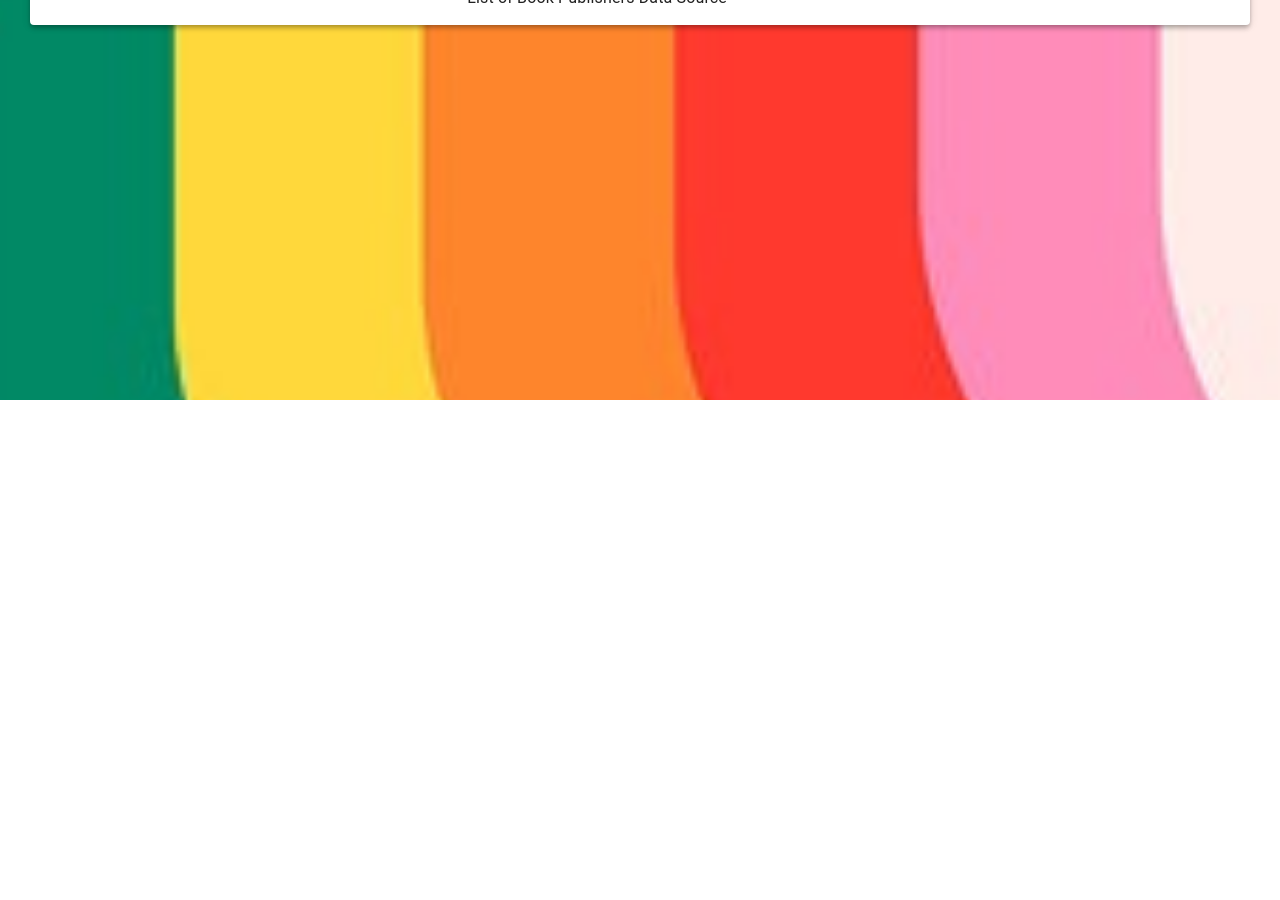
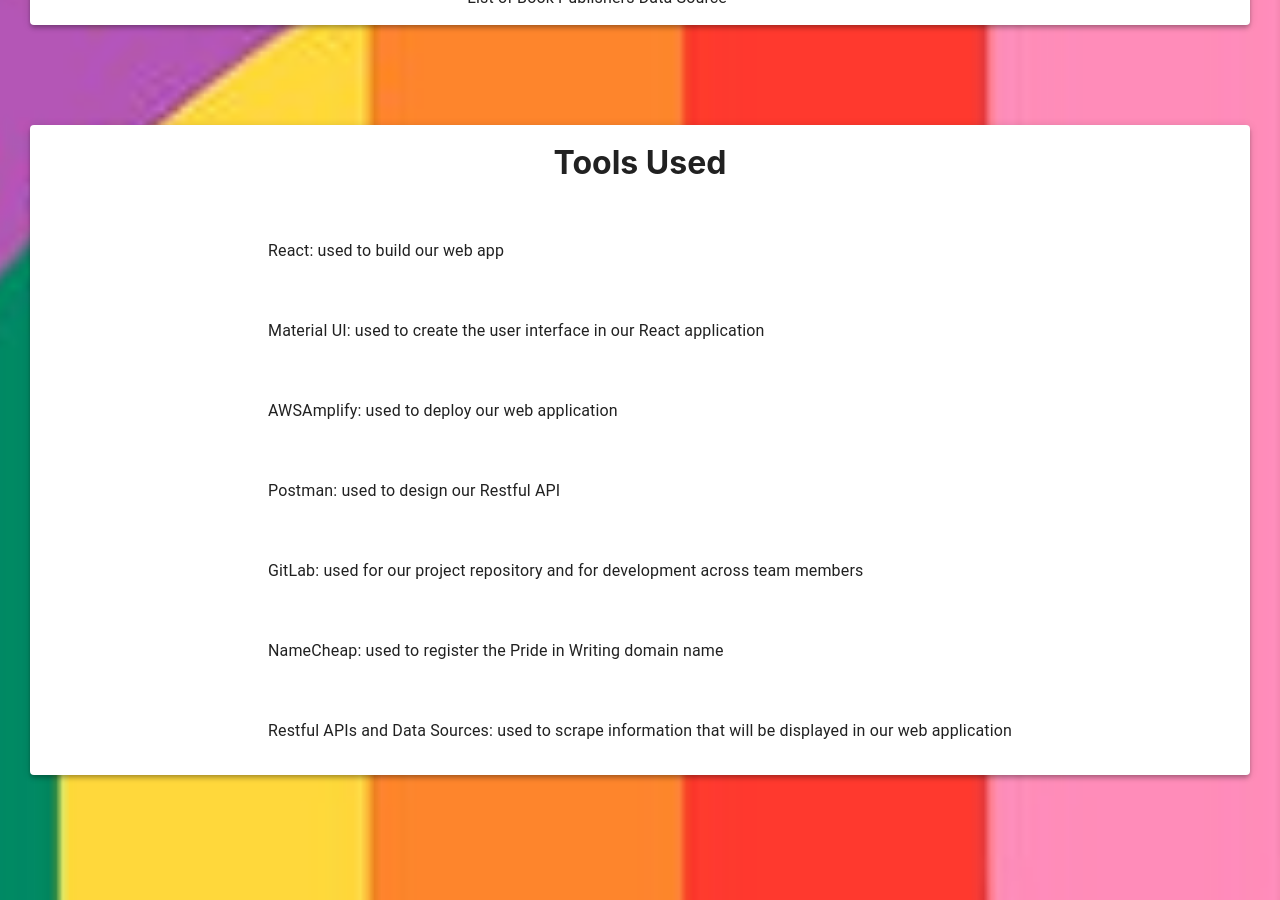
Before and after one commit to lum1nouz/Pride-In-Writing, a React (Create React App) app in the folder front-end/: page /AboutUs in a window 1280 px wide. Shown: the part 2600-3500 px from the top of the page. Before the commit the page ends 3000 px from the top, so only its background shows below. Built offline with nearby package versions, Linux system fonts and the light colour scheme.

Commit message:
Added Tools used to About Us Page, just missing gitlab stats

```diff
--- a/front-end/src/components/AboutUs/AboutUs.tsx
+++ b/front-end/src/components/AboutUs/AboutUs.tsx
@@ -19,7 +19,7 @@
 const styles = {
     parrallaxCont: {
         margintop: 100,
-        height: 3000
+        height: 3500
     },
     paperCont: {
         marginTop: 200,
@@ -212,7 +212,56 @@
                         </div>
                     </Paper>
 
+                    <Paper elevation={4} style={{ textAlign: 'center', display: 'flex', justifyContent: 'center', alignItems: 'center', position: 'relative', marginTop: 100, marginLeft: 30, marginRight: 30, height: 650 }}>
 
+                    <div>
+                    <h1> Tools Used </h1>
+                    <List>
+                        <ListItem>
+                            <ListItemText><p>React: used to build our web app</p></ListItemText>
+                        </ListItem>
+
+                        <ListItem>
+                            <ListItemText><p>Material UI: used to create the user interface in our React application</p></ListItemText>
+                        </ListItem>
+
+                        <ListItem>
+                            <ListItemText>
+                            <p>AWSAmplify: used to deploy our web application</p>
+                            </ListItemText>
+                        </ListItem>
+
+                        <ListItem>
+                            <ListItemText>
+                            <p>Postman: used to design our Restful API</p>
+                            </ListItemText>
+                        </ListItem>
+
+                        <ListItem>
+                            <ListItemText>
+                            <p>GitLab: used for our project repository and for development across team members</p>
+                            </ListItemText>
+                        </ListItem>
+
+
+                        <ListItem>
+                            <ListItemText>
+                            <p>NameCheap: used to register the Pride in Writing domain name</p>
+                            </ListItemText>
+                        </ListItem>
+
+
+                        <ListItem>
+                            <ListItemText>
+                            <p>Restful APIs and Data Sources: used to scrape information that will be displayed in our web application</p>
+                            </ListItemText>
+                        </ListItem>
+
+                        </List>
+
+                        </div>
+
+                    </Paper>
 
                 </Parallax></>
         )
```
Also changed, not shown: front-end/src/Assets/IMG_9697.jpg (added), 1 other file (tests, documents, lock files or other folders).
